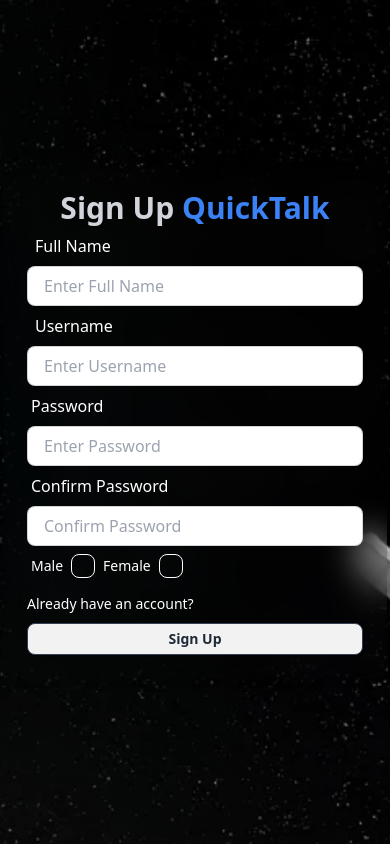
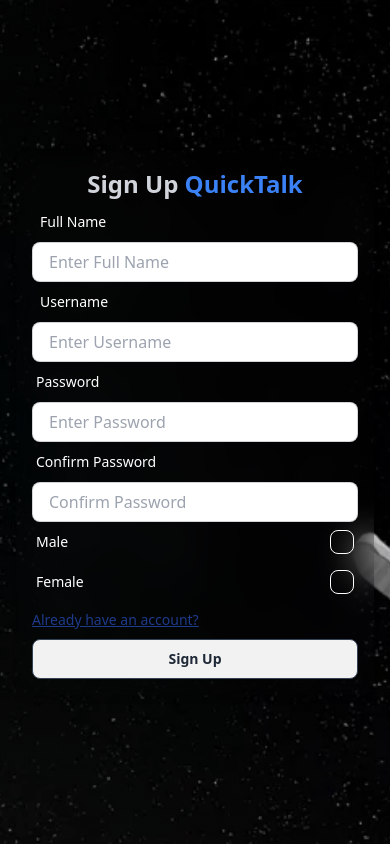
Before and after one commit to vamshi-nayak/QuickTalk, a React (Vite) app in the folder frontend/: page /signup in a window 390 px wide. Built offline with nearby package versions, Linux system fonts and the light colour scheme.

Commit message:
Update index.css responsiveness

```diff
--- a/frontend/src/index.css
+++ b/frontend/src/index.css
@@ -8,6 +8,7 @@
 	background-size: cover;
 	background-position: center;
 }
+
 
 /* dark mode looking scrollbar */
 ::-webkit-scrollbar {
@@ -57,3 +58,87 @@
 		transform: translate3d(4px, 0, 0);
 	}
 }
+
+/* Mobile responsiveness for devices smaller than 480px */
+@media (max-width: 480px) {
+	body {
+		background-size: cover;
+		background-position: center;
+	}
+
+	/* Adjusting padding and margins for login and signup pages */
+	.flex {
+		flex-direction: column;
+	}
+
+	.min-w-96 {
+		min-width: 100%;
+	}
+
+	.p-6 {
+		padding: 1rem; /* Smaller padding on small devices */
+	}
+
+	.text-3xl {
+		font-size: 1.5rem; /* Smaller font for headings */
+	}
+
+	.w-full {
+		width: 100%;
+	}
+
+	.input {
+		height: 2.5rem; /* Smaller input boxes */
+	}
+
+	.btn {
+		height: 2.5rem; /* Adjust button height */
+	}
+
+	.btn-block {
+		width: 100%;
+	}
+
+	.label-text {
+		font-size: 0.875rem; /* Smaller label text */
+	}
+
+	/* Reducing the height of the home page layout */
+	.sm\:h-\[450px\] {
+		height: auto; /* Allow auto-adjustment based on content */
+	}
+
+	.md\:h-\[550px\] {
+		height: auto;
+	}
+
+	.rounded-lg {
+		border-radius: 0.5rem; /* Smaller border radius */
+	}
+
+	.overflow-hidden {
+		overflow-x: hidden; /* Avoid horizontal scrolling */
+	}
+
+	/* Sidebar and Message container adjustments */
+	.sidebar {
+		width: 100%; /* Full width on smaller screens */
+	}
+
+	.message-container {
+		width: 100%;
+	}
+
+	/* Ensure links are easy to interact with */
+	.text-sm {
+		font-size: 0.875rem; /* Smaller link text */
+	}
+
+	.hover\:underline {
+		text-decoration: underline;
+	}
+
+	.hover\:text-blue-600 {
+		color: #1e3a8a; /* Darker blue for better contrast on small screens */
+	}
+}
```
